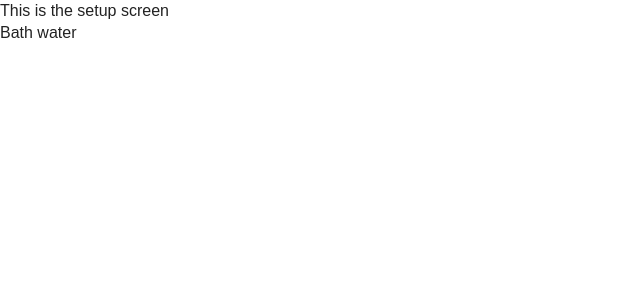
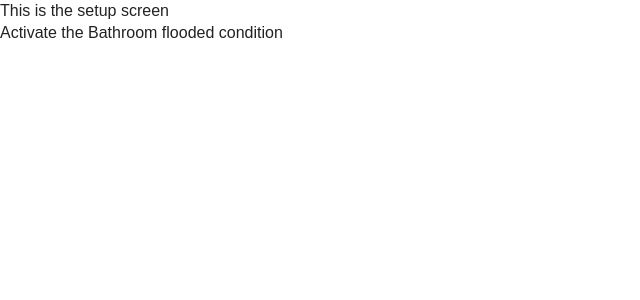
Before and after one commit to JoshHarrington/catalystHouse, a PHP site: page / in a window 1280 px wide. Shown: the top 300 px of the page, without its empty margins (0-640 px from the left). Run offline with PHP 8.4, Linux system fonts and the light colour scheme; some libraries are stand-ins or nearby versions.

Commit message:
coding improvements

```diff
--- a/catalystHome.php
+++ b/catalystHome.php
@@ -5,14 +5,19 @@
 
 <article class="main">
     <section class="StaffScreen">
-<!--        <div>Pipe broke in sector 3, alert level amber</div>-->
        <h2>Staff View</h2>
         <ul class="recentItems"></ul>
     </section>
 
-    <section class="endUserScreen">
-       <h2>Customer View</h2>
-<!--        <div class="message">There's a problem with the pipes, we're on it.</div>-->
+    <section class="endUserScreen0">
+       <h2>Customer View Flat 1</h2>
+       <div class="phone user1-flood"></div>
+   <ul></ul>
+    </section>
+
+    <section class="endUserScreen1">
+       <h2>Customer View Flat 2</h2>
+<!--       <div class="phone"></div>-->
    <ul></ul>
     </section>
 </article>
--- a/js/main.js
+++ b/js/main.js
@@ -9,29 +9,50 @@ var PAGE;
 
 var configState = 0;
 var nextKeyCodeIndex = 0;
+var validConfigKeyDown = 0;
 
 var triggers = [
     {
-        name: "Bath water",
-        msgStaffOn: "The floor is wet",
-        msgStaffOff: "The floor is dry",
-        msgCustomerOn: "We'll be round shortly",
-        msgCustomerOff: "Feedback stage",
+        name: "Bathroom flooded",
+        msgStaffOn: "The floor in flat 2 is wet",
+        msgStaffOff: "The floor in flat 2 is dry",
+        msgCustomerOn: "The floor in flat 2 is wet. We'll be round shortly",
+        msgCustomerOff: "The floor in flat 2 is dry again",
         currentKeyState: 0,
-        function: null,
-        keyCode: -1
+        keyCode: -1,
+        affectsFlats: [ 1 ]
+    },
+    {
+        name: "Top light off (RHS switch)",
+        msgStaffOn: "The light in flat 1 is broken",
+        msgStaffOff: "The light in flat 1 is better",
+        msgCustomerOn: "The light in flat 1 is broken. We'll be round shortly",
+        msgCustomerOff: "The light in flat 1 is better",
+        currentKeyState: 0,
+        keyCode: -1,
+        affectsFlats: [ 0 ]
+    },
+    {
+        name: "Main entrance light off (LHS switch)",
+        msgStaffOn: "The main entrance light is broken",
+        msgStaffOff: "The main entrance light is better",
+        msgCustomerOn: "The main entrance light is broken. We'll be round shortly",
+        msgCustomerOff: "The main entrance light is better",
+        currentKeyState: 0,
+        keyCode: -1,
+        affectsFlats: [ 0, 1 ]
     }
 ];
 
 var EVENT = {
-  BATH_WATER: 0
+    BATH_WATER: 0,
+    MAIN_ENTRANCE_LIGHT: 1,
+    FLAT_LIGHT: 2
 };
 
 (function($) {
     "use strict";
     PAGE = (function() {
-
-        triggers[EVENT.BATH_WATER].function = triggerBathWater;
 
         function setupMakey() {
 
@@ -40,9 +61,9 @@ var EVENT = {
             displayNextTrigger();
         }
 
-        function displayNextTrigger(){
-            // do the bathtub stuff
-            $('.hello').html(triggers[nextKeyCodeIndex].name);
+        function displayNextTrigger(d){
+            // do the bathtub stuffn
+            $('.hello').html("Activate the " + triggers[nextKeyCodeIndex].name + " condition");
         }
 
         function activeKeyDown(unicode) {
@@ -59,11 +80,12 @@ var EVENT = {
             if (index != -1) {
                 if (triggers[index].currentKeyState != 1) {
                     triggers[index].currentKeyState = 1;
-                    triggers[index].function(false);
+                    triggerEvent(index, false);
                 }
             }
 
         }
+
         function activeKeyUp(unicode) {
             // check key code index
             var index = -1;
@@ -78,46 +100,49 @@ var EVENT = {
             if (index != -1) {
                 if (triggers[index].currentKeyState != 0) {
                     triggers[index].currentKeyState = 0;
-                    triggers[index].function(true);
+                    triggerEvent(index, true);
                 }
             }
 
 
         }
 
-        function triggerBathWater(isUp) {
-//            console.log('trigger bath water');
-            sendStaffMessage(triggerBathWater, !isUp);
-            sendCustomerMessage(triggerBathWater, !isUp);
-        }
-
-        function sendStaffMessage(caller, isOn){
-            for(var i = 0; i<triggers.length; i++) {
-                if (triggers[i].function == caller) {
-                    if (isOn){
-                        $('.main .StaffScreen ul').append('<li>'+ triggers[i].msgStaffOn +'</li>')
-                    } else {
-
-                        $('.main .StaffScreen ul').append('<li>'+ triggers[i].msgStaffOff +'</li>')
-                    }
-                }
+        function triggerEvent(index, isUp) {
+            sendStaffMessage(index, !isUp);
+            for (var i = 0; i < triggers[index].affectsFlats.length; i++) {
+                sendCustomerMessage(index, triggers[index].affectsFlats[i], !isUp);
             }
         }
 
-        function sendCustomerMessage(caller, isOn){
-            for(var i = 0; i<triggers.length; i++) {
-                if (triggers[i].function == caller) {
+        function sendStaffMessage(index, isOn){
+            cleanList("StaffScreen");
             if (isOn){
-                        $('.main .endUserScreen ul').append('<li>'+ triggers[i].msgCustomerOn +'</li>')
+                $('.main .StaffScreen ul').append('<li>'+ triggers[index].msgStaffOn +'</li>')
             } else {
 
-                        $('.main .endUserScreen ul').append('<li>'+ triggers[i].msgCustomerOff +'</li>')
-                    }
-                }
+                $('.main .StaffScreen ul').append('<li>'+ triggers[index].msgStaffOff +'</li>')
             }
         }
 
+        function sendCustomerMessage(index, flatIndex, isOn){
+            cleanList("endUserScreen" + flatIndex);
+            if (isOn){
+                $('.main .endUserScreen' + flatIndex + ' ul').append('<li>'+ triggers[index].msgCustomerOn +'</li>')
+            } else {
+                $('.main .endUserScreen' + flatIndex + ' ul').append('<li>'+ triggers[index].msgCustomerOff +'</li>')
+            }
+        }
 
+        function cleanList(divName)
+        {
+
+            //  if there are more than 10, remove the top one
+            var children = $('.main .' + divName + ' ul li');
+
+            if (children.length >= 10) {
+                children.first().remove();
+            }
+        }
 
             function keyDown(event){
                 var unicode=event.keyCode? event.keyCode : event.charCode;
@@ -168,19 +193,21 @@ var EVENT = {
 
             function configKeyDown(keyCode) {
                 var found = -1;
-                for (var i = 0; i<triggers.length; i++){
-                    if (triggers[i].keyCode  == keyCode) {
+                for (var i = 0; i < triggers.length; i++){
+                    if (triggers[i].keyCode == keyCode) {
                         found = i;
                         break;
                     }
                 }
                 if (found == -1){
                     triggers[nextKeyCodeIndex].keyCode = keyCode;
-                    triggers[nextKeyCodeIndex].currentKeyState = 0;
-
+                    validConfigKeyDown = 1;
+            $('.hello').html("Deactivate the " + triggers[nextKeyCodeIndex].name + " condition");
                 }
             }
             function configKeyUp() {
+                if (validConfigKeyDown == 1) {
+                    validConfigKeyDown = 0;
                     nextKeyCodeIndex++;
                     if(nextKeyCodeIndex == triggers.length) {
                         configState = 1;
@@ -190,6 +217,7 @@ var EVENT = {
                         $('.main').removeClass('hide');
                     } else {
                         displayNextTrigger();
+                    }
                 }
             }
 
--- a/styles/scss/core/_home.scss
+++ b/styles/scss/core/_home.scss
@@ -15,7 +15,7 @@ article {
 .main {
     section {
         min-height: 100vh;
-        width: 50%;
+        width: 33%;
         float: left;
         padding: 2em;
     }
@@ -24,3 +24,21 @@ article {
         background-color: aqua;
     }
 }
+
+.phone {
+    width: 100%;
+    height: 80vh;
+    background-position: center;
+    background-size: contain;
+    background-color: white;
+}
+
+.user1-flood {
+    background-image: url('/img/user1-flood.png');
+}
+.user1-flood-fix {
+    background-image: url('/img/user1-flood-fix.png');
+}
+.entranceLight-user1 {
+    background-image: url('/img/entranceLight-user1.jpg');
+}
```
Also changed, not shown: js/min/main.min.js (+1 -1 lines), styles/css/base.css (+1 -1 lines), img/user1-flood-fix.png (added), img/user1-flood.png (added). Lines whose indentation alone changed are shown as unchanged.
